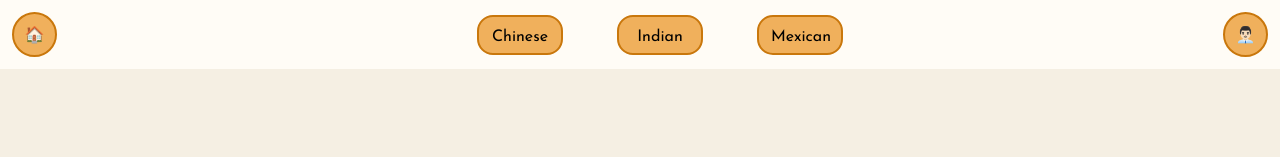
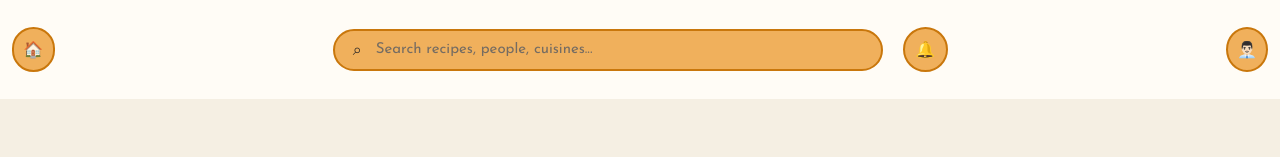
Before and after one commit to RITStudentDev/potluck, a React (Vite) app in the folder frontend/: page /cuisine/chinese in a window 1280 px wide. Shown: the top 157 px of the page. Built offline with nearby package versions, Linux system fonts and the light colour scheme; no server answers.

Commit message:
top nav bar fixes - added a search bar

```diff
--- a/frontend/src/components/Navbar.jsx
+++ b/frontend/src/components/Navbar.jsx
@@ -1,4 +1,5 @@
 import "../css/Navbar.css"
+import TopBar from '../components/TopBar';
 import { useNavigate } from "react-router-dom";
 
 export default function Navbar() {
@@ -7,11 +8,12 @@ export default function Navbar() {
     return (
         <div className="nav">
             <button onClick={() => navigate('/')}>🏠</button>
-            <ul>
+            <TopBar />
+            {/* <ul>
                 <li><button onClick={() => navigate('/cuisine/chinese')}>Chinese</button></li>
                 <li><button onClick={() => navigate('/cuisine/indian')}>Indian</button></li>
                 <li><button onClick={() => navigate('/cuisine/mexican')}>Mexican</button></li>
-            </ul>
+            </ul> */}
             <div className="profile-picture">
                 👨🏻‍💼
             </div>
--- /dev/null
+++ b/frontend/src/components/TopBar.jsx
@@ -0,0 +1,22 @@
+
+import '../css/TopBar.css';
+
+function TopBar() {
+    return (
+        <header className="top-bar">
+            <div className="search-container">
+                <span className="search-icon">⌕</span>
+                <input
+                    type="text"
+                    placeholder="Search recipes, people, cuisines..."
+                />
+            </div>
+
+            <button className="notification-button">
+                🔔
+            </button>
+        </header>
+    );
+}
+
+export default TopBar;
--- a/frontend/src/css/Homepage.css
+++ b/frontend/src/css/Homepage.css
@@ -30,7 +30,7 @@
     align-items: center;
     border: 2px solid white;
     background-color: blanchedalmond;
-    align-self: flex-end;
+    /* align-self: flex-end; */
 }
 
 #featured-recipe-text{
--- /dev/null
+++ b/frontend/src/css/TopBar.css
@@ -0,0 +1,40 @@
+
+.top-bar {
+    display: flex;
+    align-items: center;
+    justify-content: center;
+    gap: 20px;
+    padding: 15px 30px;
+    width: 100%;
+}
+
+.search-container {
+    display: flex;
+    align-items: center;
+    width: 60%;
+    max-width: 550px;
+    padding: 10px 18px;
+    border-radius: 30px;
+    background-color: #EEE6D8;
+    gap: 12px;
+}
+
+.search-container input {
+    border: none;
+    outline: none;
+    background: transparent;
+    width: 100%;
+    font-size: 15px;
+    color: #302B27;
+}
+
+.search-container input::placeholder {
+    color: #756C62;
+}
+
+.notification-button {
+    border: none;
+    background: transparent;
+    font-size: 22px;
+    cursor: pointer;
+}
--- a/frontend/src/pages/Homepage.jsx
+++ b/frontend/src/pages/Homepage.jsx
@@ -4,6 +4,7 @@ import Navbar from '../components/Navbar';
 import veggiePizza from '../images/Veggie-Pizza-12.jpg';
 import { useState, useEffect } from 'react';
 import { supabase } from '../util/supabaseConn';
+import TopBar from '../components/TopBar';
 
 const API_URL = import.meta.env.VITE_API_URL;
 
```
